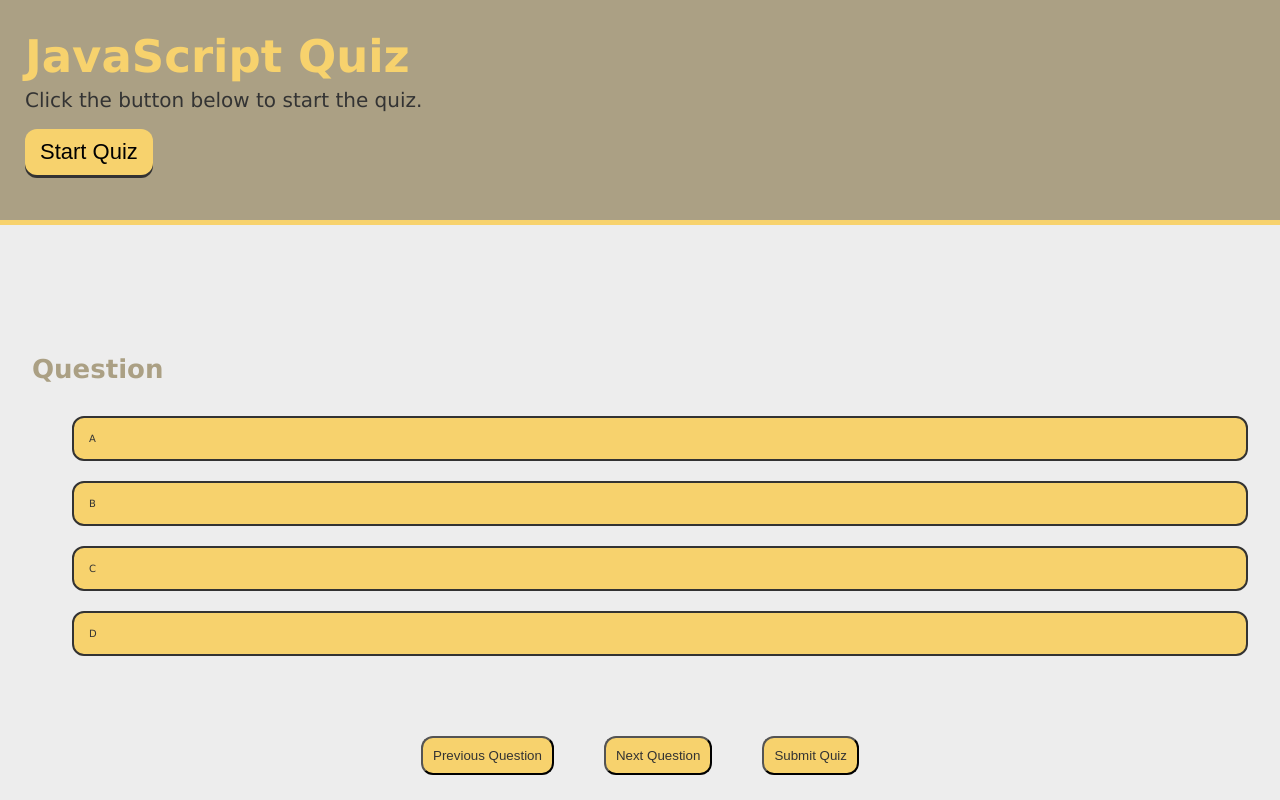
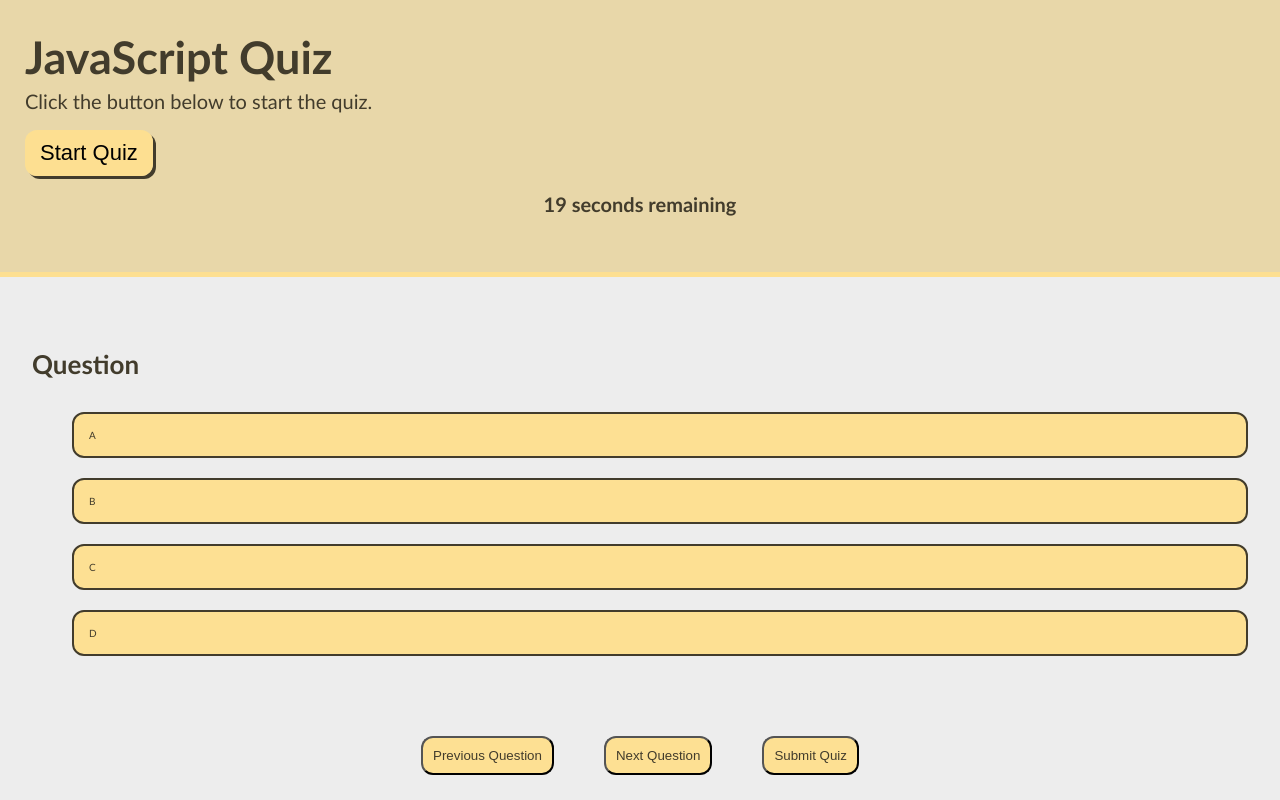
Before and after one commit to charliebear2000/java-quiz, a plain HTML site: page index.html in a window 1280 px wide. Both pictures are taken after a click on the button "Start Quiz". Drawn offline with Linux system fonts and the light colour scheme.

Commit message:
added timer

```diff
--- a/assets/css/style.css
+++ b/assets/css/style.css
@@ -3,10 +3,10 @@
  }
 
  :root {
-   --primary: #f7d26d;
-   --secondary: #aba084;
+   --primary: #fde091fa;
+   --secondary: #e8d7a9;
    --tertiary: rgb(192, 246, 253);
-   --grey: #333;
+   --grey: #423c2c;
    font-size: 62.5%;
  }
 
@@ -18,11 +18,10 @@
    display: flex;
    min-height: 100vh;
    flex-direction: column;
-   font-family: Verdana, Geneva, Tahoma, sans-serif;
+   font-family: 'Trebuchet MS', 'Lucida Sans Unicode', 'Lucida Grande', 'Lucida Sans', Arial, sans-serif;
  }
 
  .page-title {
-   color: var(--primary);
    margin-bottom: 5px;
    margin-top: 0;
    font-size: 4.5rem;
@@ -35,7 +34,6 @@
  }
 
  header p {
-   color: var(--gray);
    margin: 5px 0 20px;
    font-size: 2rem;
  }
@@ -50,7 +48,7 @@
    border-radius: 12px;
    position: relative;
    top: -3px;
-   box-shadow: 0 3px var(--grey);
+   box-shadow: 3px 3px var(--grey);
  }
 
  .question-wrapper {
@@ -69,7 +67,6 @@
  }
 
  .question {
-   color: var(--secondary);
    font-size: 2.6rem;
  }
 
@@ -84,7 +81,6 @@
 
  .answer {
    list-style: none;
-   color: var(--grey);
    padding: 15px 15px;
    border: 2px solid var(--grey);
    background: var(--primary);
@@ -106,3 +102,10 @@
     background-color: var(--primary);
     border-radius: 12px;
  }
+
+ .container {
+   margin: auto;
+   width: 100%;
+   height: 50px;
+   text-align: center;
+ }
--- a/assets/js/script.js
+++ b/assets/js/script.js
@@ -1,5 +1,32 @@
 // store the answer choices
+var timerEl = document.getElementById('countdown');
 var choices = [];
+
+
+// Timer that counts down from 20
+function countdown() {
+  var timeLeft = 20;
+
+  // Use the `setInterval()` method to call a function to be executed every 1000 milliseconds
+  var timeInterval = setInterval(function () {
+    // As long as the `timeLeft` is greater than 1
+    if (timeLeft > 1) {
+      // Set the `textContent` of `timerEl` to show the remaining seconds
+      timerEl.textContent = timeLeft + ' seconds remaining';
+      // Decrement `timeLeft` by 1
+      timeLeft--;
+    } else if (timeLeft === 1) {
+      // When `timeLeft` is equal to 1, rename to 'second' instead of 'seconds'
+      timerEl.textContent = timeLeft + ' second remaining';
+      timeLeft--;
+    } else {
+      // Once `timeLeft` gets to 0, set `timerEl` to an empty string
+      timerEl.textContent = 'Time is up!';
+      // Use `clearInterval()` to stop the timer
+      clearInterval(timeInterval);
+    }
+  }, 1000);
+}
 
 var myQuestions = [
    {
--- a/index.html
+++ b/index.html
@@ -14,8 +14,10 @@
   <header>
     <h1 class="page-title">JavaScript Quiz</h1>
     <p>Click the button below to start the quiz.</p>
-    <button class="btn" id="start-quiz">Start Quiz</button>
-    <h2 id="countdown"></h2>
+    <button class="btn" id="start-quiz" onclick="countdown()">Start Quiz</button>
+    <div class="container">
+      <h1 id="countdown"></h1>
+    </div>
   </header>
 
   <div class="question-section">
```
